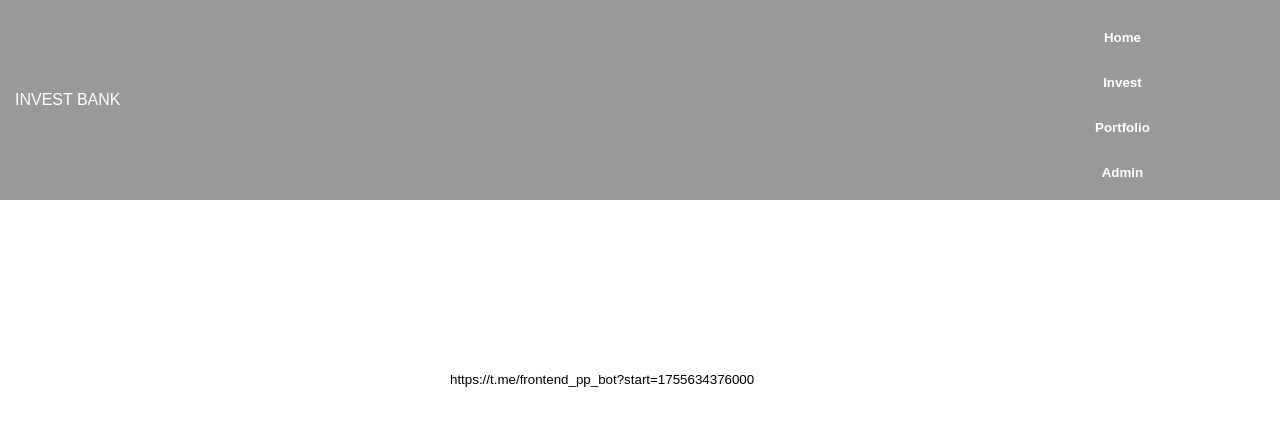
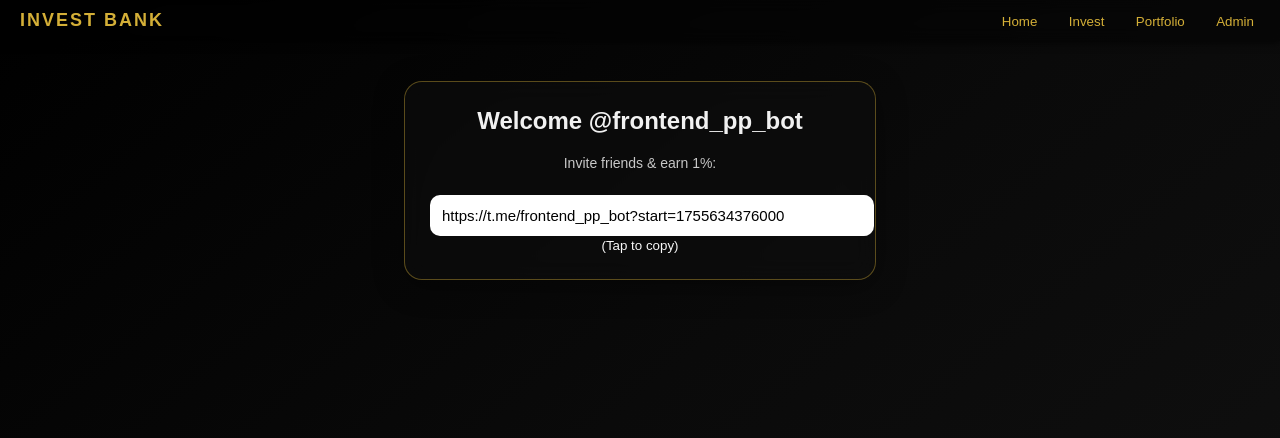
Before and after one commit to pruthvirajbhuruk/2am, a plain HTML site: page index.html in a window 1280 px wide. Drawn offline with Linux system fonts and the light colour scheme.

Commit message:
Update style.css

```diff
--- a/style.css
+++ b/style.css
@@ -1,22 +1,40 @@
-body,html{margin:0;padding:0;font-family:sans-serif;color:#fff;height:100%}
-.gradient-bg{
-  animation: bg 8s infinite alternate;
-  background-size: 400% 400%;
-  background-image: linear-gradient(45deg,#8b5cf6,#3b82f6,#ec4899,#10b981);
+/* dark glassmorphic theme */
+body,html{margin:0;padding:0;font-family:'Poppins',sans-serif;color:#F8F8F8;height:100%;}
+.bg{
+  background: linear-gradient(140deg,#000000,#0a0a0a,#111111);
+  min-height:100vh;
 }
-@keyframes bg{0%{background-position:0 0}100%{background-position:100% 100%}}
+.navbar{
+  background:rgba(0,0,0,0.4);
+  backdrop-filter:blur(8px);
+  color:#d4af37;
+  padding:10px 20px;
+  display:flex;
+  justify-content:space-between;
+  align-items:center;
+  box-shadow:0 1px 8px rgba(0,0,0,0.8);
+}
+.navbar button{
+  background:none;border:none;color:#d4af37;font-weight:500;margin-left:15px;cursor:pointer;
+}
+.logo{font-weight:700;font-size:18px;letter-spacing:2px;}
 
-.navbar{padding:10px 15px;background:rgba(0,0,0,0.4);display:flex;justify-content:space-between;align-items:center}
-.navbar button{background:none;border:none;color:#fff;margin-left:10px;cursor:pointer}
+.card{
+  width:90%;max-width:420px;margin:40px auto;padding:25px;
+  background:rgba(15,15,15,0.5);
+  border:1px solid rgba(212,175,55,0.4);
+  box-shadow:0 6px 30px rgba(0,0,0,0.4);
+  backdrop-filter:blur(12px);
+  border-radius:18px;
+  text-align:center;
+}
+.input{
+  width:100%;padding:12px;margin-top:10px;border-radius:10px;border:none;font-size:15px;color:#000;
+}
+.btn{
+  margin-top:15px;width:100%;padding:12px;background:#d4af37;border:none;border-radius:12px;color:#000;font-weight:600;cursor:pointer;
+}
+.center{text-align:center;}
+.small{font-size:14px;color:#c8c8c8;}
 
-.page{margin:30px auto;width:90%;max-width:400px;padding:20px;text-align:center}
-.glass{
-  background:rgba(255,255,255,0.15);
-  box-shadow:0 8px 32px rgba(0,0,0,0.2);
-  backdrop-filter:blur(8px);
-  border-radius:15px
-}
-select,input,button{
-  margin-top:10px;padding:10px;border-radius:10px;border:none;width:100%;color:#000;
-}
-button{background:#6d28d9;color:#fff;font-weight:600;cursor:pointer}
+h2{margin-top:0;color:#f1f1f1;font-weight:600;}
```
